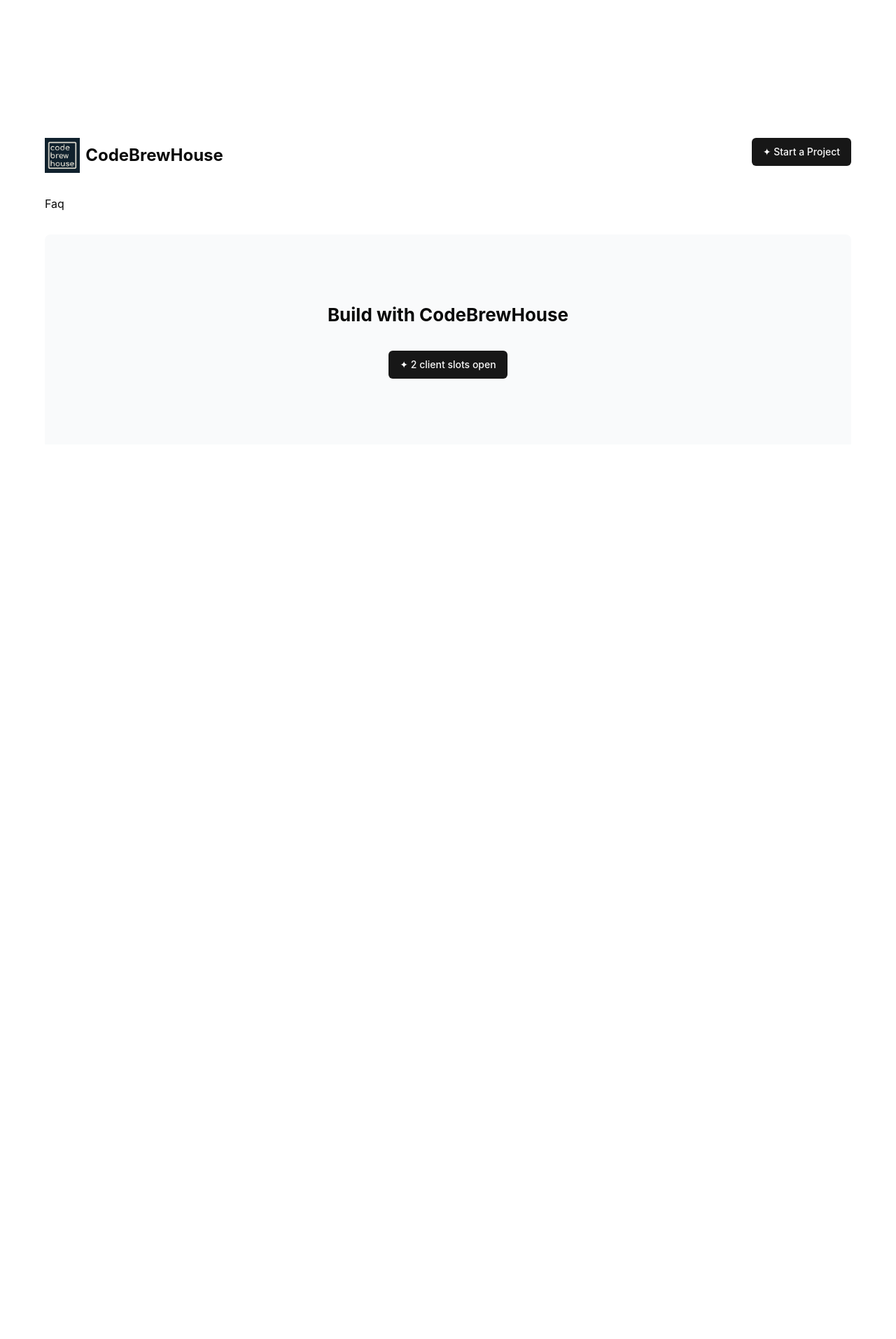
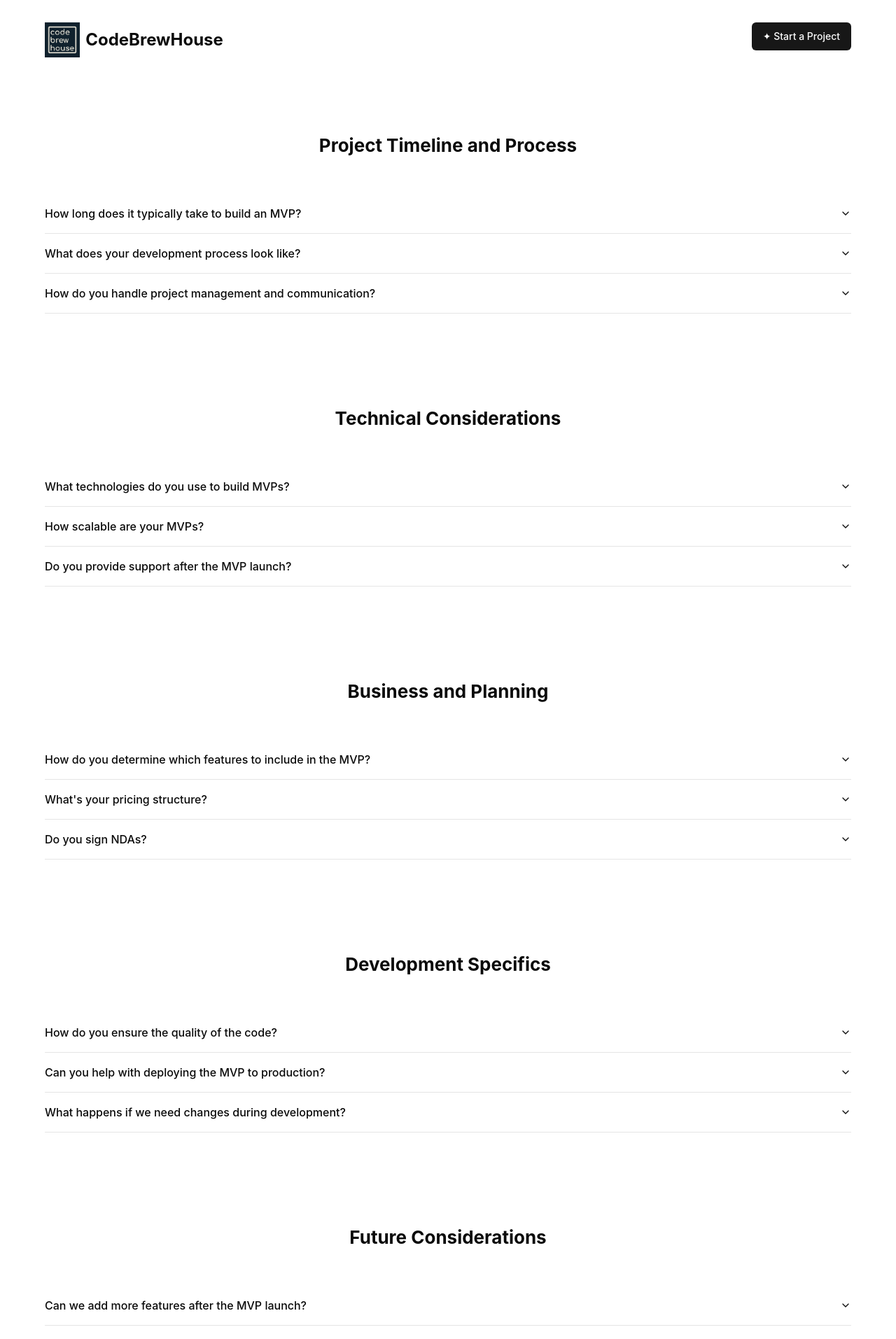
Before and after one commit to neharajesh/cbh-web-ts, a React (Vite) app: page /faq in a window 1280 px wide. Shown: the top 1913 px of the page at 70% size. Before the commit the page ends 800 px from the top, so only its background shows below. Built offline with nearby package versions, Linux system fonts and the light colour scheme.

Commit message:
add(Faq): page sections

```diff
--- a/src/Faq.tsx
+++ b/src/Faq.tsx
@@ -1,3 +1,32 @@
+import { FaqSection } from "./components/Faqs";
+import {
+  Faq as FaqType,
+  business_and_planning,
+  development_specifics,
+  future_considerations,
+  project_timeline_and_process,
+  technical_considerations,
+} from "./components/Faqs/data";
+
+type faqSectionsType = {
+  title: string;
+  faqs: FaqType[];
+};
+
+const faqSections: faqSectionsType[] = [
+  { title: "Project Timeline and Process", faqs: project_timeline_and_process },
+  { title: "Technical Considerations", faqs: technical_considerations },
+  { title: "Business and Planning", faqs: business_and_planning },
+  { title: "Development Specifics", faqs: development_specifics },
+  { title: "Future Considerations", faqs: future_considerations },
+];
+
 export const Faq = () => {
-  return <p> Faq </p>;
+  return (
+    <>
+      {faqSections.map((faqSections, index) => (
+        <FaqSection {...faqSections} key={index} />
+      ))}
+    </>
+  );
 };
--- a/src/Home.tsx
+++ b/src/Home.tsx
@@ -8,7 +8,7 @@
     <>
       <HeroSection />
       <OurProcess />
-      <FaqSection faqs={short_faqs} title="FAQs" />
+      <FaqSection faqs={short_faqs} title="FAQs" hasReadMoreButton />
     </>
   );
 };
--- a/src/components/Faqs/index.tsx
+++ b/src/components/Faqs/index.tsx
@@ -8,20 +8,28 @@
   faqs: Faq[];
   title: string;
   description?: string;
+  hasReadMoreButton?: boolean;
 };
 
-export const FaqSection = ({ faqs, title, description }: FaqsProps) => {
+export const FaqSection = ({
+  faqs,
+  title,
+  description,
+  hasReadMoreButton = false,
+}: FaqsProps) => {
   const handleClick = () => {
-    window.location.href = "/faqs";
+    window.location.href = "/faq";
   };
 
   return (
     <Section title={title} description={description}>
       <FaqItems faqs={faqs} />
       <div className="flex justify-center">
-        <Button variant="ghost" className="mt-4" onClick={handleClick}>
-          Read More <ChevronRight />
-        </Button>
+        {hasReadMoreButton && (
+          <Button variant="ghost" className="mt-4" onClick={handleClick}>
+            Read More <ChevronRight />
+          </Button>
+        )}
       </div>
     </Section>
   );
```
